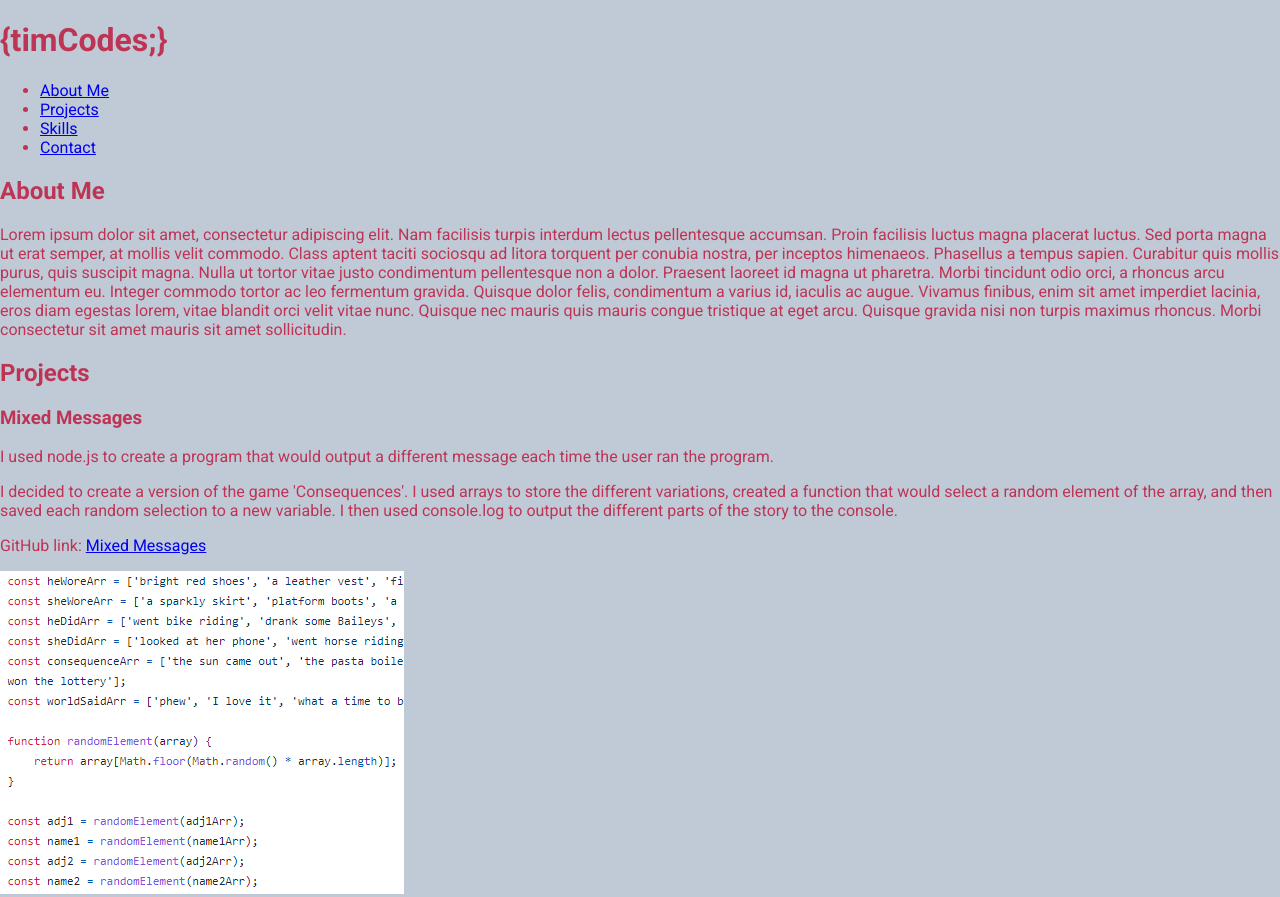
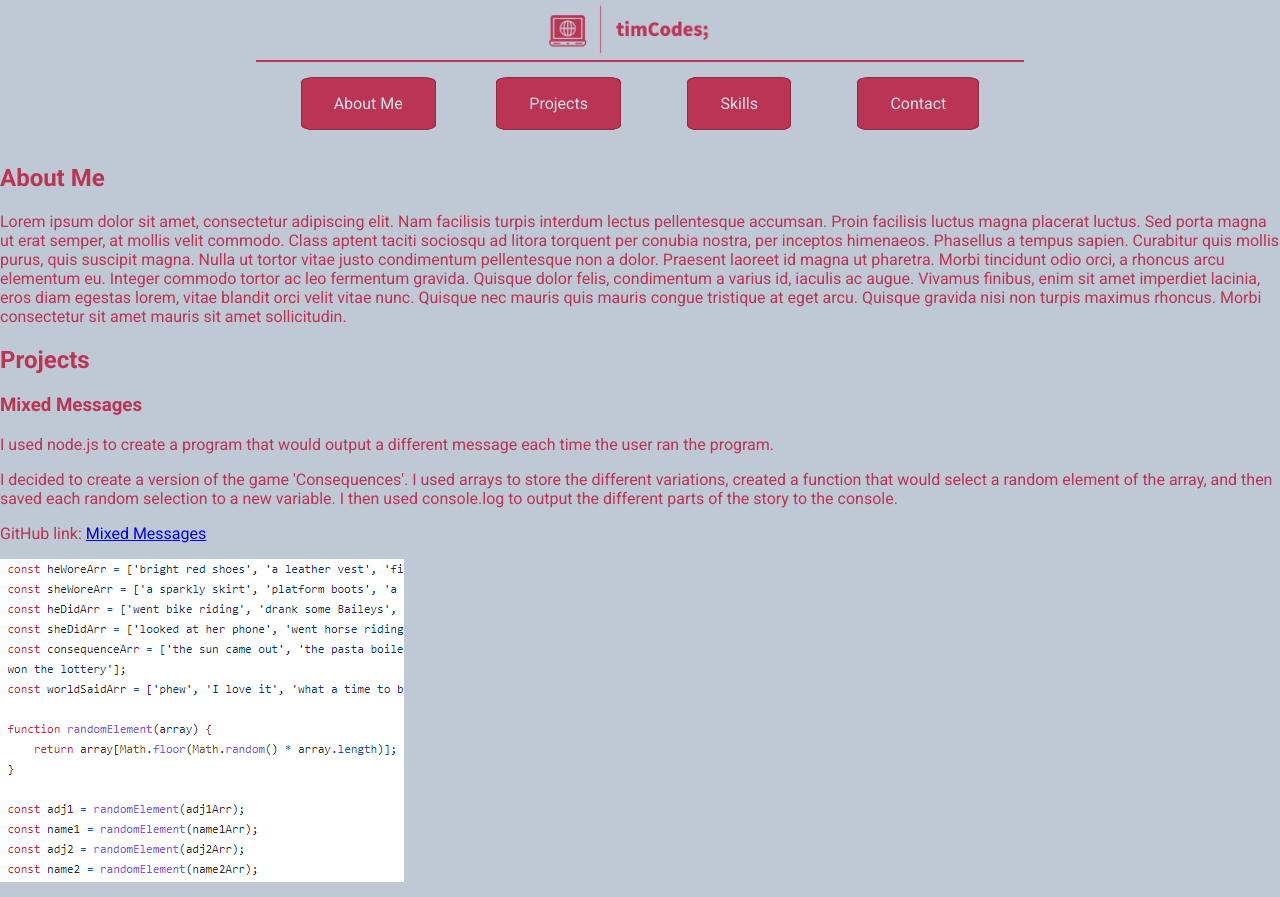
Before and after one commit to toothless13/portfolio-project, a plain HTML site: page index.html in a window 1280 px wide. Shown: the top 897 px of the page. Drawn offline with Linux system fonts and the light colour scheme.

Commit message:
Style header for both index and contact

```diff
--- a/index.html
+++ b/index.html
@@ -10,7 +10,8 @@
 </head>
 <body>
     <header>
-        <h1>{timCodes;}</h1> <!--Placeholder for logo-->
+        <a href="./index.html" class="logo"><img src="./resources/images/timCodes; -1 Transparent cropped.png" alt="timCodes logo" class="logo-img"></a>
+        <!-- <h1>{timCodes;}</h1> Placeholder for logo -->
 
         <nav>
             <ul>
--- a/resources/style.css
+++ b/resources/style.css
@@ -7,6 +7,66 @@ body {
     font-family: 'Roboto', sans-serif;
     box-sizing: border-box;
     position: relative;
-    background-color: #BFCAD6;
-    color: #BE3455;
+    background-color: hsl(211, 22%, 79%);
+    color: hsl(346, 57%, 47%);
 }
+
+/* Header Section */
+
+header {
+    display: flex;
+    flex-direction: column;
+    align-items: center;
+    justify-content: center;
+}
+
+.logo {
+    display: inline-block;
+    margin-left: auto;
+    margin-right: auto;
+    width: 20%;
+}
+
+.logo-img {
+    height: 50%;
+    width: 100%;
+}
+
+nav {
+    width: 60%;
+    border-top: solid 2px hsl(346, 57%, 47%);
+}
+
+nav ul {
+    width: 100%;
+    display: flex;
+    justify-content: space-evenly;
+    align-items: center;
+    padding: 0;
+    /* margin-top: 0; */
+}
+
+nav ul li {
+    list-style-type: none;
+    margin: 1rem 1rem;
+    display: inline-block;
+    flex: 0 1 15%;
+    text-align: center;
+}
+
+ul li a {
+    background-color: hsl(346, 57%, 47%);
+    border: 1px solid hsl(346, 57%, 37%);
+    border-radius: 10%;
+    padding: 1rem 2rem;
+    text-decoration: none;
+    color: 	hsl(211, 22%, 89%);
+    font-size: 100%;
+    text-align: center;
+    white-space: nowrap;
+}
+
+ul li a:hover {
+    color: hsl(346, 57%, 47%);
+    background-color: hsl(211, 22%, 79%);
+}
```
Also changed, not shown: contact.html (+2 -1 lines), resources/images/timCodes; -1 Transparent 512.png (added), resources/images/timCodes; -1 Transparent cropped.png (added).
